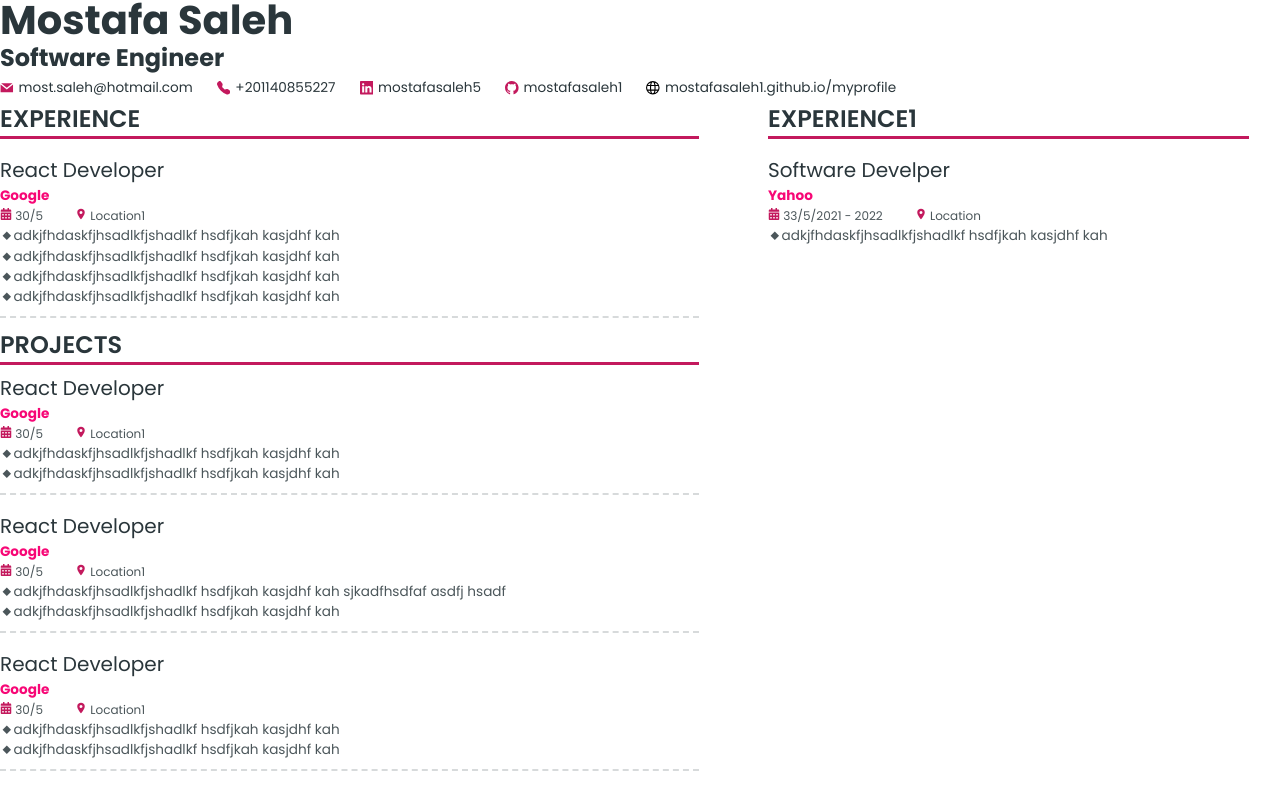
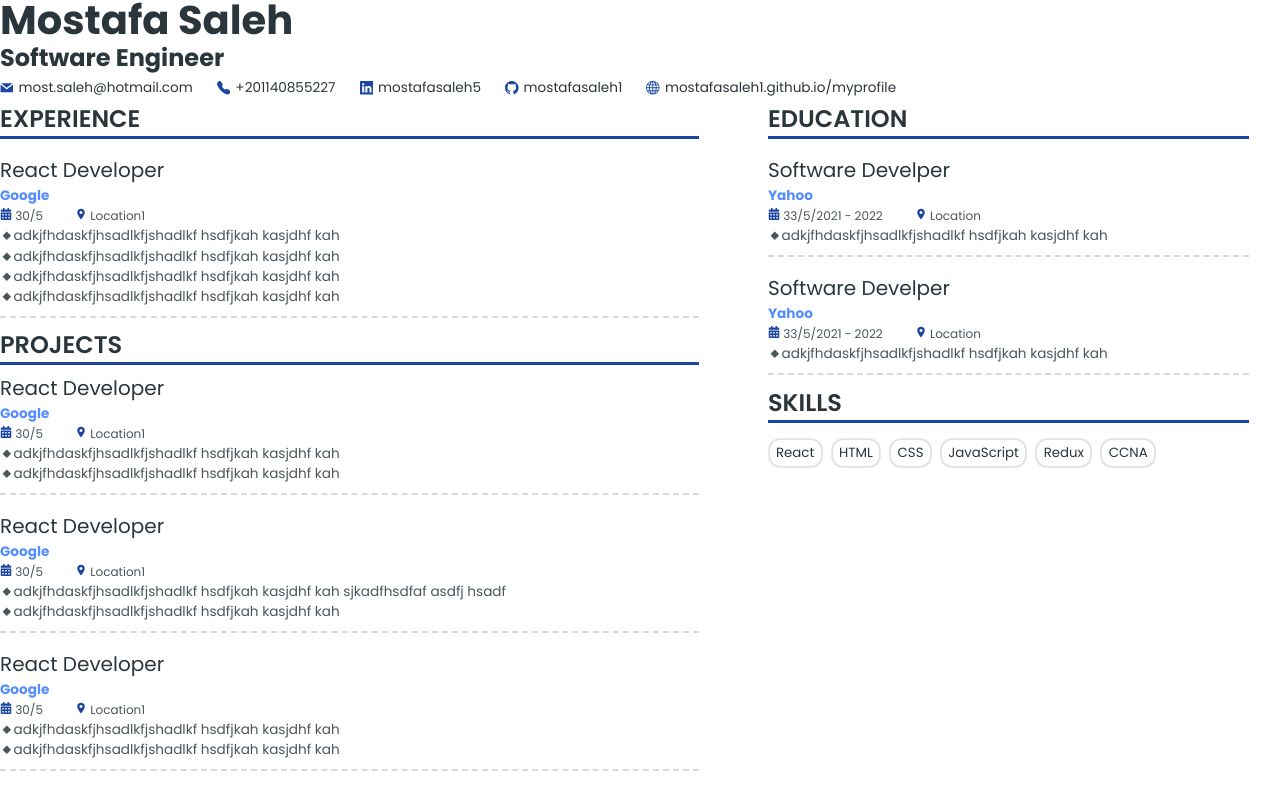
Before and after one commit to mostafasaleh1/cv, a React (Create React App) app: page / in a window 1280 px wide. Shown: the top 792 px of the page. Built offline with nearby package versions, Linux system fonts and the light colour scheme.

Commit message:
finishing the design of all components.

```diff
--- a/src/components/primary/header/Header.jsx
+++ b/src/components/primary/header/Header.jsx
@@ -1,8 +1,8 @@
 import React from 'react';
 import "./header.css";
 import { Link } from 'react-router-dom';
-import { BsLinkedin, BsFillTelephoneFill, BsGithub } from "react-icons/bs";
-import { GrLanguage, GrMail } from "react-icons/gr";
+import { BsLinkedin, BsFillTelephoneFill, BsGithub, BsGlobe } from "react-icons/bs";
+import { GrMail } from "react-icons/gr";
 
 const Header = () => {
     return (
@@ -16,7 +16,7 @@ const Header = () => {
                 <Link to="tel:+201140855227" target='_blank' rel='noreferrer'><div><BsFillTelephoneFill /> +201140855227</div></Link>
                 <Link to="https://linkedin.com/in/mostafasaleh5" target='_blank' rel='noreferrer'><div><BsLinkedin /> mostafasaleh5</div></Link>
                 <Link to="https://github.com/mostafasaleh1" target='_blank' rel='noreferrer'><div><BsGithub /> mostafasaleh1</div></Link>
-                <Link to="https://mostafasaleh1.github.io/myprofile" target='_blank' rel='noreferrer'><div><GrLanguage /> mostafasaleh1.github.io/myprofile</div></Link>
+                <Link to="https://mostafasaleh1.github.io/myprofile" target='_blank' rel='noreferrer'><div><BsGlobe /> mostafasaleh1.github.io/myprofile</div></Link>
             </div>
         </header>
     )
--- a/src/components/primary/leftmaincomponent/LeftMainComponent.jsx
+++ b/src/components/primary/leftmaincomponent/LeftMainComponent.jsx
@@ -5,7 +5,6 @@ import { SectionTitle, JobTitle, InstitutionName, DateAndLocation, BulletPoint }
 const LeftMainComponent = () => (
     <div className='left'>
         <SectionTitle content="experience" />
-
         <div className='content-box'>
             <JobTitle content="React Developer" />
             <InstitutionName content="Google" />
--- a/src/components/primary/rightmaincomponent/RightMainComponent.jsx
+++ b/src/components/primary/rightmaincomponent/RightMainComponent.jsx
@@ -1,16 +1,28 @@
 import React from 'react';
 import "./rightmaincomponent.css";
-import { SectionTitle, JobTitle, InstitutionName, DateAndLocation, BulletPoint } from '../../secondary/exports';
+import { SectionTitle, JobTitle, InstitutionName, DateAndLocation, BulletPoint, Skills } from '../../secondary/exports';
 
 const RightMainComponent = () => (
     <div className='right'>
-        <SectionTitle content="experience1" />
+        <SectionTitle content="Education" />
         <div className='content-box'>
             <JobTitle content="Software Develper" />
             <InstitutionName content="Yahoo" />
             <DateAndLocation date="33/5/2021 - 2022" location="Location" />
             <BulletPoint content="adkjfhdaskfjhsadlkfjshadlkf hsdfjkah kasjdhf kah" />
         </div>
+
+        <div className='content-box'>
+            <JobTitle content="Software Develper" />
+            <InstitutionName content="Yahoo" />
+            <DateAndLocation date="33/5/2021 - 2022" location="Location" />
+            <BulletPoint content="adkjfhdaskfjhsadlkfjshadlkf hsdfjkah kasjdhf kah" />
+        </div>
+
+        <div className='content-box'>
+            <SectionTitle content="Skills" />
+            <Skills />
+        </div>
     </div>
 );
 
--- a/src/components/secondary/exports.js
+++ b/src/components/secondary/exports.js
@@ -2,7 +2,7 @@ import BulletPoint from './bulletpoint/BulletPoint';
 import DateAndLocation from './dateandlocation/DateAndLocation';
 import JobTitle from './jobtitle/JobTitle';
 import SectionTitle from './sectiontitle/SectionTitle';
-import Skill from './skill/Skill';
+import Skills from './skill/Skills';
 import InstitutionName from './institutionname/InstitutionName';
 
 export {
@@ -10,6 +10,6 @@ export {
     DateAndLocation,
     JobTitle,
     SectionTitle,
-    Skill,
+    Skills,
     InstitutionName
 };
--- a/src/components/secondary/skill/Skill.jsx
+++ /dev/null
@@ -1,10 +0,0 @@
-import React from 'react';
-import "./skill.css";
-
-const Skill = () => {
-    return (
-        <div>Skill</div>
-    )
-}
-
-export default Skill;
--- /dev/null
+++ b/src/components/secondary/skill/Skills.jsx
@@ -0,0 +1,21 @@
+import React from 'react';
+import "./skills.css";
+
+const Skills = () => {
+    const skills = [
+        "React",
+        "HTML",
+        "CSS",
+        "JavaScript",
+        "Redux",
+        "CCNA"
+    ];
+
+    return (
+        <div className='skills-container'>
+            {skills.map(skill => <div className='skill'>{skill}</div>)}
+        </div>
+    )
+}
+
+export default Skills;
--- /dev/null
+++ b/src/components/secondary/skill/skills.css
@@ -0,0 +1,14 @@
+.skills-container {
+    display: flex;
+    gap: 0.75rem;
+    flex-wrap: wrap;
+    padding: 1rem .1rem 1rem .1rem;
+    font-size: smaller;
+}
+
+.skill {
+    border-radius: 10px;
+    padding: 0.4rem;
+    line-height: 100%;
+    box-shadow: 0 0 0.1rem 0.1rem rgb(220, 220, 220);
+}
--- a/src/index.css
+++ b/src/index.css
@@ -12,8 +12,8 @@
 :root {
   --text-color: #2a363b;
   --light-text-color: #2a363bd7;
-  --main-color: #c3195d;
-  --company-color: #f70776;
+  --main-color: #1a46a0;
+  --company-color: #548dff;
   --separator-color: #2a363b2f;
 }
 
```
Also changed, not shown: src/components/secondary/skill/skill.css (deleted).
